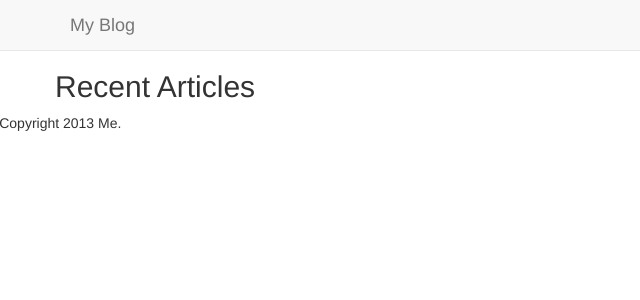
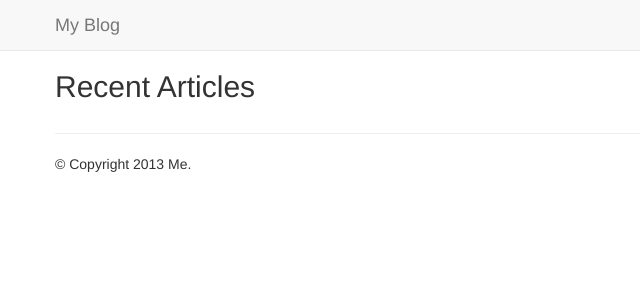
Before and after one commit to mrkrstphr/nudge, a PHP site: template views/home.twig in a window 1280 px wide. Shown: the top 300 px of the page, without its empty margins (0-640 px from the left). Run offline with PHP 8.4, Linux system fonts and the light colour scheme; the template is opened without the code that fills it, so the values that code supplies are empty; some libraries are stand-ins or nearby versions.

Commit message:
maor styling

```diff
--- a/views/layout.twig
+++ b/views/layout.twig
@@ -10,10 +10,10 @@
 <body>
     <div class="navbar navbar-default navbar-fixed-top">
         <div class="container">
+            <div class="row">
                 <div class="navbar-header">
                     <a href="/" class="navbar-brand">My Blog</a>
                 </div>
-            <div class="navbar-collapse collapse" id="navbar-main">
             </div>
         </div>
     </div>
@@ -23,11 +23,14 @@
     </div>
 
     <footer>
+        <div class="container">
             <div class="row">
+                <hr>
                 {% block footer %}
                     &copy; Copyright {{ "now"|date("Y") }} Me.
                 {% endblock %}
             </div>
+        </div>
     </footer>
 </body>
 </html>
```
Lines whose indentation alone changed are shown as unchanged.
